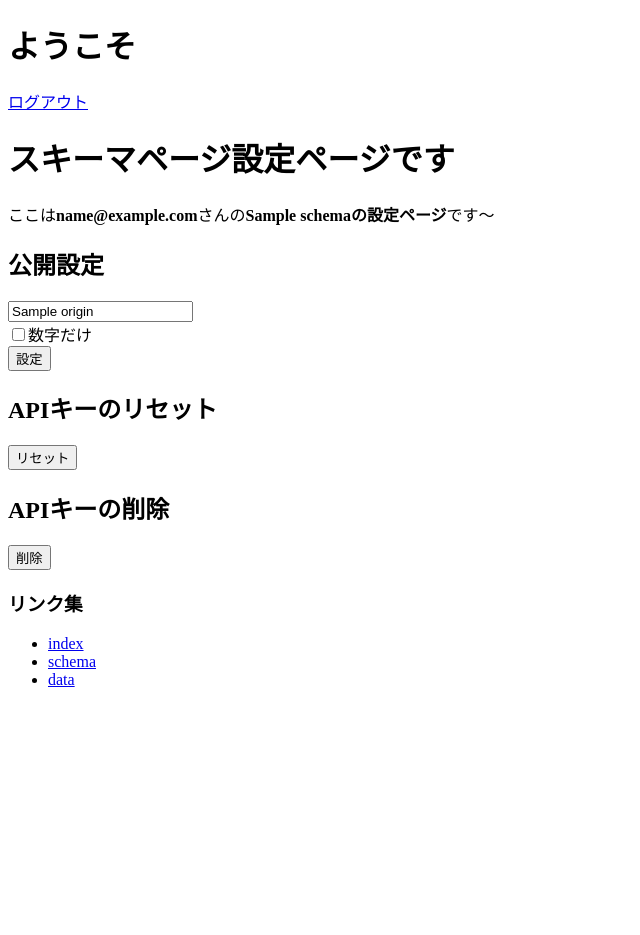
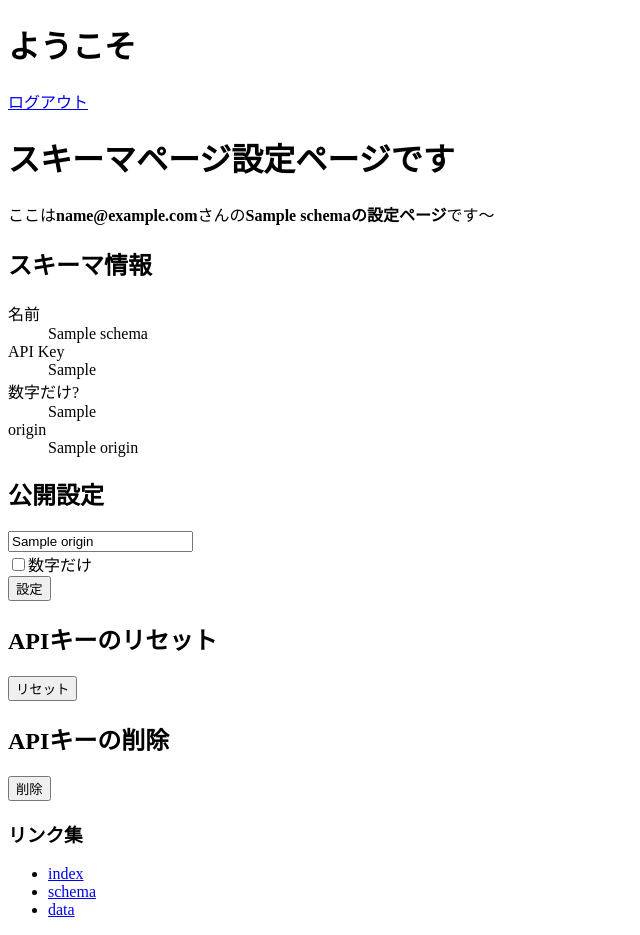
Before and after one commit to hitode909/gigaschema, a Django app: template template/schema_setting.html in a window 1280 px wide. Shown: the whole page, without its empty margins (0-640 px from the left). Before the commit the page ends 687 px from the top, so only its background shows below. Run offline with Django 3.2, Linux system fonts and the light colour scheme; the template is opened without the code that fills it: most values are stand-ins (such as "Sample title", 1, 10 or a date in 2020).

Commit message:
設定ページ，情報表示

```diff
--- a/template/schema_setting.html
+++ b/template/schema_setting.html
@@ -3,6 +3,17 @@
 {% block content %}
 <h1>スキーマページ設定ページです</h1>
 <p>ここは<b>{{ schema.owner.email }}</b>さんの<b>{{ schema.name }}</b><b>の設定ページ</b>です〜</p>
+
+<h2>スキーマ情報</h2>
+<dl>
+  <dt>名前</dt>
+  <dd>{{ schema.name }}</dd>
+  <dt>API Key</dt>
+  <dd>{{ schema.api_key }}</dd>
+  <dt>数字だけ?</dt>
+  <dd>{{ schema.digit_only }}</dd>
+  <dt>origin</dt>
+  <dd>{{ schema.origin }}</dd>
 
 <h2>公開設定</h2>
 <form method="POST" action="{{ schema.setting_url }}">
```
